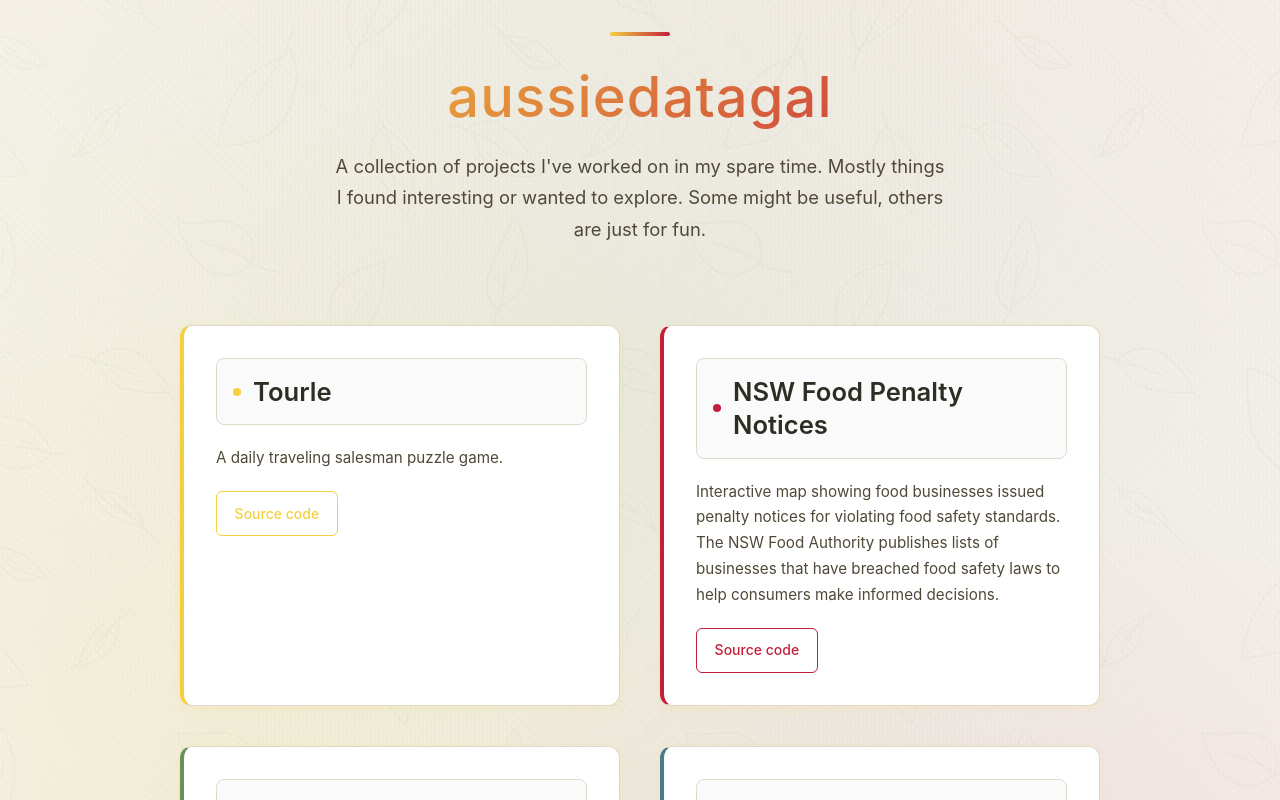
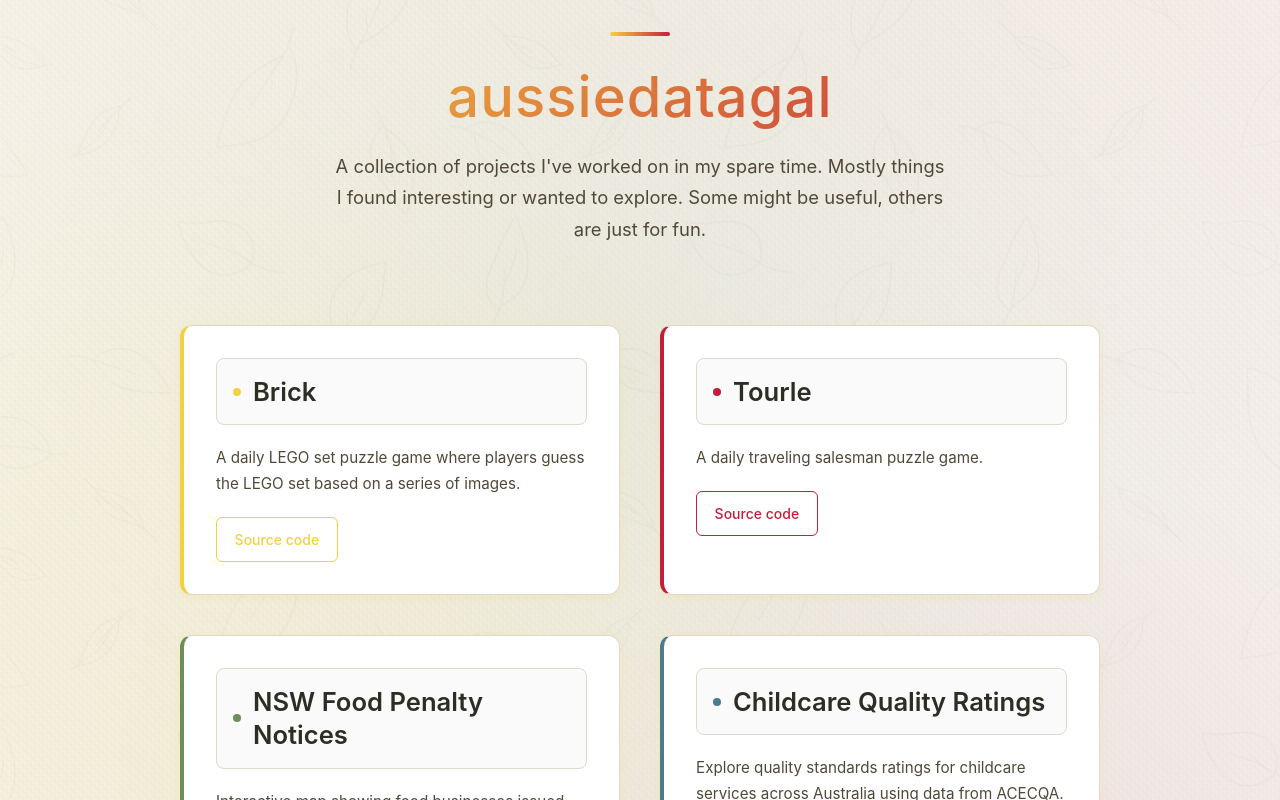
Before and after one commit to aussiedatagal/aussiedatagal.github.io, a React (Create React App) app: page / in a window 1280 px wide. Shown: the top 800 px of the page. Built offline with nearby package versions, Linux system fonts and the light colour scheme; no server answers; a web font is replaced by a local one.

Commit message:
Add 'Brick' to the projects list

```diff
--- a/src/projects.js
+++ b/src/projects.js
@@ -1,4 +1,11 @@
 export const projects = [
+  {
+    id: 'brick',
+    title: 'Brick',
+    description: 'A daily LEGO set puzzle game where players guess the LEGO set based on a series of images.',
+    liveUrl: 'https://aussiedatagal.github.io/brick/',
+    repoUrl: 'https://github.com/aussiedatagal/brick'
+  },
   {
     id: 'tourle',
     title: 'Tourle',
```
